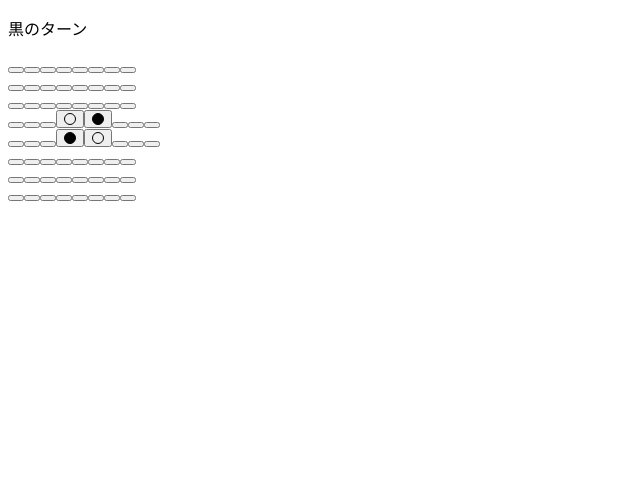
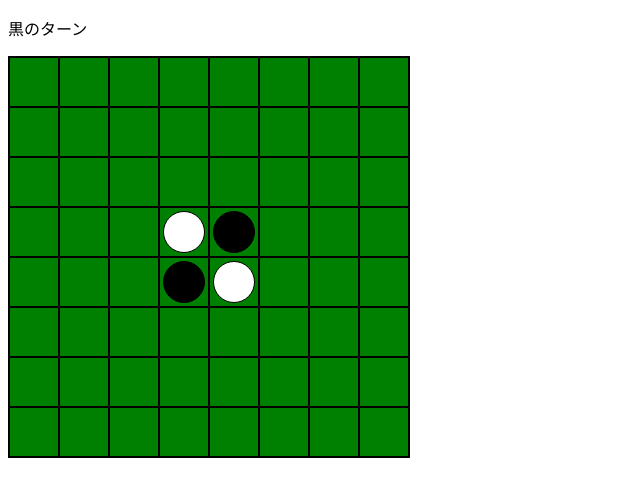
Before and after one commit to tetora1053/react-games, a React app: page / in a window 1280 px wide. Shown: the whole page, without its empty margins (0-640 px from the left). Built offline with nearby package versions, Linux system fonts and the light colour scheme.

Commit message:
css for ohello board

```diff
--- a/src/index.css
+++ b/src/index.css
@@ -1,14 +1,45 @@
+#board {
+    display: grid;
+    grid-template-columns: repeat(8, 1fr);
+    grid-template-rows: repeat(8, 1fr);
+    background-color: #008000;
+    width: 400px;
+    height: 400px;
+    border: 1px solid #000;
+}
+.square {
+    display: inline-block;
+    position: relative;
+    border: 1px solid;
+    box-sizing: border-box;
+    vertical-align: top;
+    width: 50px;
+    height: 50px;
+    text-align: center;
+}
+
 .black-stone {
+    display: inline-block;
+    position: absolute;
+    top: 3px;
+    transform : translateY(-50%);
+    transform : translateX(-50%);
     border: solid 1px;
     border-radius: 50%;
-    width: 10px;
-    height: 10px;
-    background-color: black;
+    width: 40px;
+    height: 40px;
+    background-color: #000;
 }
 
 .white-stone {
+    display: inline-block;
+    position: absolute;
+    top: 3px;
+    transform : translateY(-50%);
+    transform : translateX(-50%);
     border: solid 1px;
     border-radius: 50%;
-    width: 10px;
-    height: 10px;
+    width: 40px;
+    height: 40px;
+    background-color: #fff;
 }
--- a/src/othello.js
+++ b/src/othello.js
@@ -190,7 +190,9 @@ class Board extends React.Component {
       );
     }
     return (
-      <div>
+      <div
+        id="board"
+      >
         {squareRows}
       </div>
     );
@@ -228,12 +230,12 @@ class Square extends React.Component {
 
   render() {
     return (
-      <button
+      <div
         className="square"
         onClick={this.props.handleSquareClick}
         value={this.props.square_number}>
         <Stone squareState={this.props.squareStates[this.props.square_number]}/>
-      </button>
+      </div>
     );
   }
 }
```
